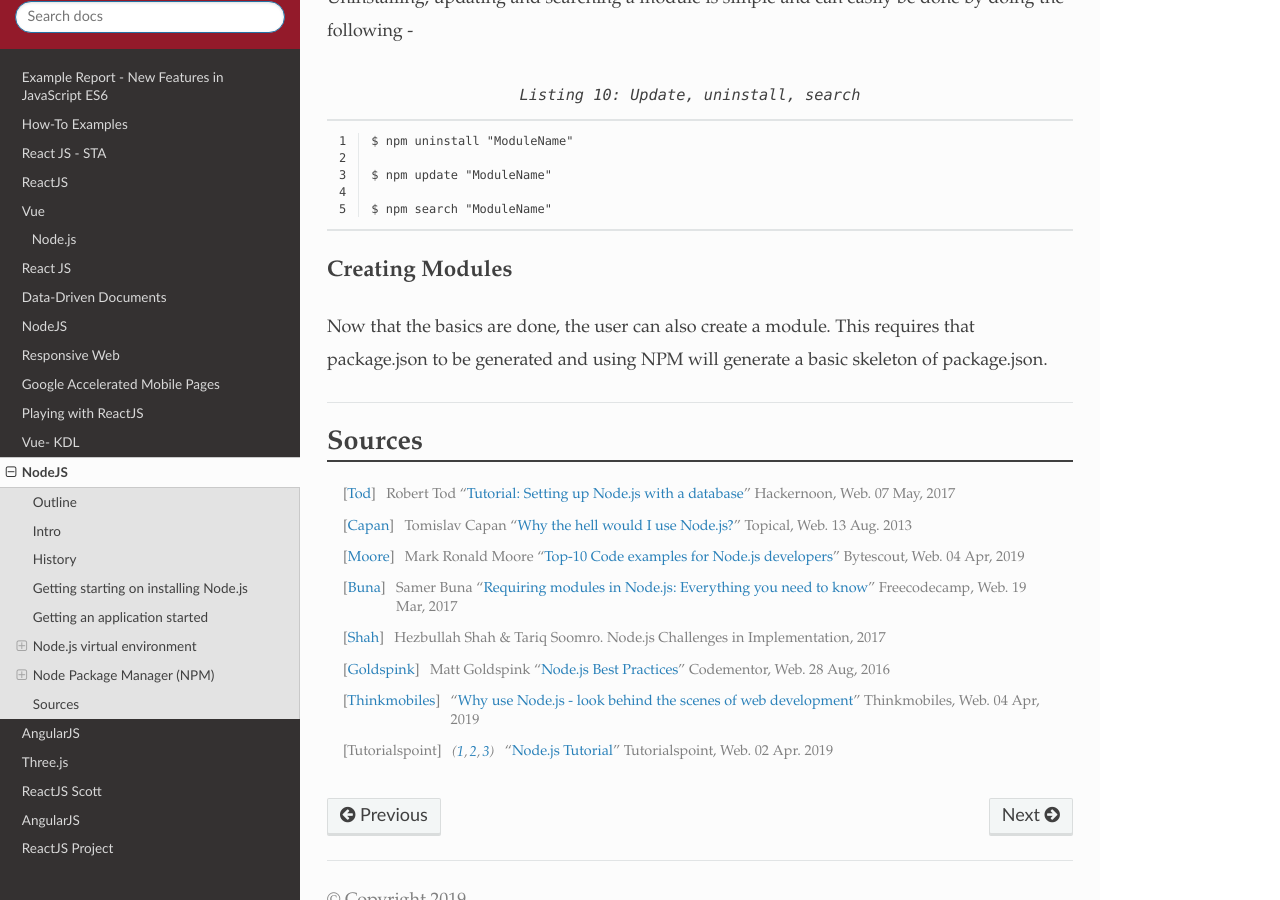
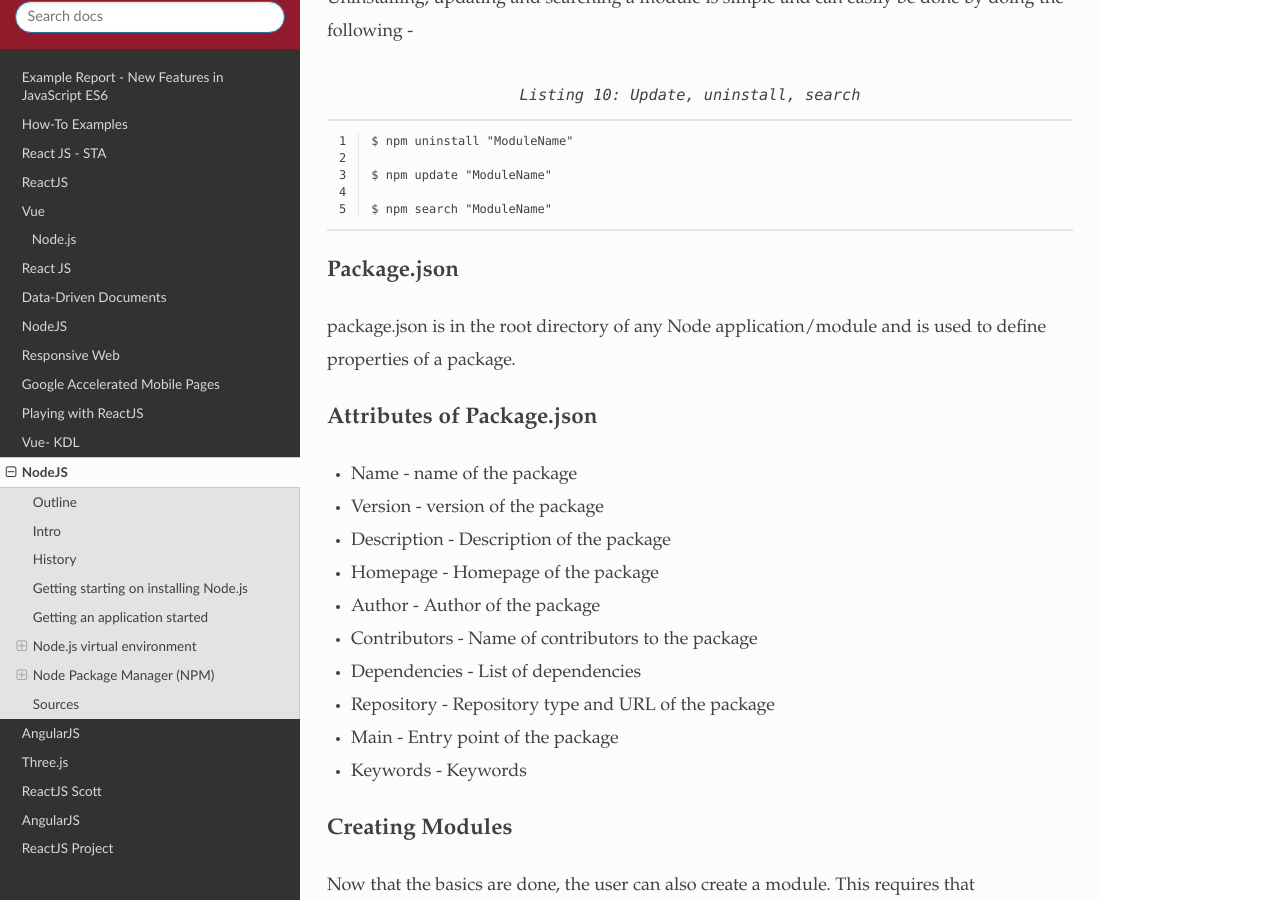
Before and after one commit to pvcraven/2019_spring_web_dev, a Sphinx documentation site: the page built from source/final/luangaphayvong/index.rst, in a window 1280 px wide and 900 px high, scrolled down 5567 px. Built offline with Sphinx 7.4.7 and the Read the Docs theme 2.0.0, drawn with Linux system fonts in a browser that asks for light colours.

Commit message:
package.json stuff

```diff
--- a/source/final/luangaphayvong/index.rst
+++ b/source/final/luangaphayvong/index.rst
@@ -223,6 +223,26 @@ doing the following -
 
     $ npm search "ModuleName"
 
+
+Package.json
+~~~~~~~~~~~~
+package.json is in the root directory of any Node application/module and is used
+to define properties of a package.
+
+Attributes of Package.json
+~~~~~~~~~~~~~~~~~~~~~~~~~~
+
+* Name - name of the package
+* Version - version of the package
+* Description - Description of the package
+* Homepage - Homepage of the package
+* Author - Author of the package
+* Contributors - Name of contributors to the package
+* Dependencies - List of dependencies
+* Repository - Repository type and URL of the package
+* Main - Entry point of the package
+* Keywords - Keywords
+
 Creating Modules
 ~~~~~~~~~~~~~~~~
 Now that the basics are done, the user can also create a module. This requires
```
